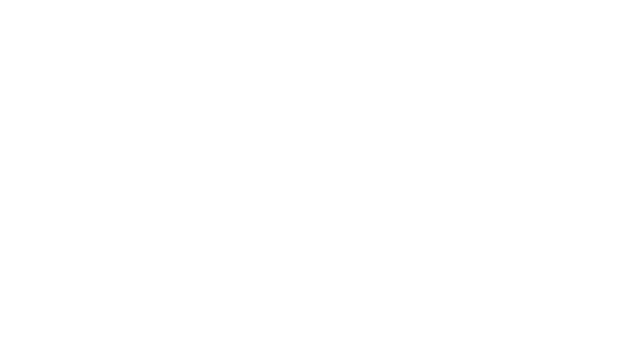
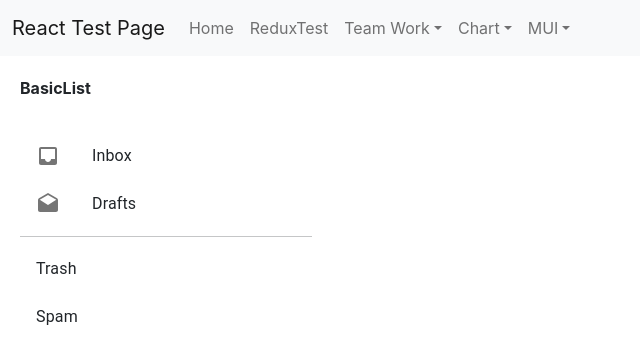
Before and after one commit to jinseok1306/React-Test, a React (Create React App) app in the folder ReactProject/client_app/: page /MUI/ListPage in a window 1280 px wide. Before the commit this address had no page. Shown: the top 364 px of the page, without its empty margins (0-640 px from the left). Built offline with nearby package versions, Linux system fonts and the light colour scheme.

Commit message:
MUI BasicList 테스트 완료

```diff
--- a/ReactProject/client_app/src/App.tsx
+++ b/ReactProject/client_app/src/App.tsx
@@ -37,6 +37,7 @@ function App() {
                   <Route path="/MUI/BadgePage" element={<Page.BadgePage />} />
                   <Route path="/MUI/ChipPage" element={<Page.ChipPage />} />
                   <Route path="/MUI/DividerPage" element={<Page.DividerPage />} />
+                  <Route path="/MUI/ListPage" element={<Page.ListPage />} />
                   </Routes>
           </Provider>
     </div>
--- /dev/null
+++ b/ReactProject/client_app/src/components/List/BasicList.tsx
@@ -0,0 +1,52 @@
+import * as React from 'react';
+import Box from '@mui/material/Box';
+import List from '@mui/material/List';
+import ListItem from '@mui/material/ListItem';
+import ListItemButton from '@mui/material/ListItemButton';
+import ListItemIcon from '@mui/material/ListItemIcon';
+import ListItemText from '@mui/material/ListItemText';
+import Divider from '@mui/material/Divider';
+import InboxIcon from '@mui/icons-material/Inbox';
+import DraftsIcon from '@mui/icons-material/Drafts';
+
+export default function BasicList() {
+    return (
+        <Box sx={{ width: '100%', maxWidth: 360, bgcolor: 'background.paper' }}>
+            <nav aria-label="main mailbox folders">
+                <List>
+                    <ListItem disablePadding>
+                        <ListItemButton>
+                            <ListItemIcon>
+                                <InboxIcon />
+                            </ListItemIcon>
+                            <ListItemText primary="Inbox" />
+                        </ListItemButton>
+                    </ListItem>
+                    <ListItem disablePadding>
+                        <ListItemButton>
+                            <ListItemIcon>
+                                <DraftsIcon />
+                            </ListItemIcon>
+                            <ListItemText primary="Drafts" />
+                        </ListItemButton>
+                    </ListItem>
+                </List>
+            </nav>
+            <Divider />
+            <nav aria-label="secondary mailbox folders">
+                <List>
+                    <ListItem disablePadding>
+                        <ListItemButton>
+                            <ListItemText primary="Trash" />
+                        </ListItemButton>
+                    </ListItem>
+                    <ListItem disablePadding>
+                        <ListItemButton component="a" href="#simple-list">
+                            <ListItemText primary="Spam" />
+                        </ListItemButton>
+                    </ListItem>
+                </List>
+            </nav>
+        </Box>
+    );
+}
--- a/ReactProject/client_app/src/components/Menu.tsx
+++ b/ReactProject/client_app/src/components/Menu.tsx
@@ -44,6 +44,7 @@ const Menu = () => {
                                 <NavDropdown.Item><Link to="/MUI/BadgePage" style={{ color: 'rgba(0, 0, 0, 0.55)', textDecoration: 'none' }}>BadgePage</Link></NavDropdown.Item>
                                 <NavDropdown.Item><Link to="/MUI/ChipPage" style={{ color: 'rgba(0, 0, 0, 0.55)', textDecoration: 'none' }}>ChipPage</Link></NavDropdown.Item>
                                 <NavDropdown.Item><Link to="/MUI/DividerPage" style={{ color: 'rgba(0, 0, 0, 0.55)', textDecoration: 'none' }}>DividerPage</Link></NavDropdown.Item>
+                                <NavDropdown.Item><Link to="/MUI/ListPage" style={{ color: 'rgba(0, 0, 0, 0.55)', textDecoration: 'none' }}>ListPage</Link></NavDropdown.Item>
                             </NavDropdown>
                         </Nav>
                     </Navbar.Collapse>
--- /dev/null
+++ b/ReactProject/client_app/src/pages/MUI/ListPage.tsx
@@ -0,0 +1,22 @@
+import React, { useCallback, useState } from "react";
+import Menu from '../../components/Menu';
+import Grid from '@mui/material/Grid';
+import BasicList from '../../components/List/BasicList';
+
+const ListPage = () => {
+    return (
+        <div>
+            <Menu />
+            <div style={{ margin: 20 }}>
+                <Grid container rowSpacing={1} columnSpacing={{ xs: 1, sm: 2, md: 3 }}>
+                    <Grid item xs={3}>
+                        <b>BasicList</b><div>&nbsp;</div>
+                        <BasicList />
+                    </Grid>
+                </Grid>
+            </div>
+        </div>
+    );
+};
+
+export default ListPage;
--- a/ReactProject/client_app/src/pages/index.tsx
+++ b/ReactProject/client_app/src/pages/index.tsx
@@ -25,3 +25,4 @@ export { default as AvatarPage } from './MUI/AvatarPage';
 export { default as BadgePage } from './MUI/BadgePage';
 export { default as ChipPage } from './MUI/ChipPage';
 export { default as DividerPage } from './MUI/DividerPage';
+export { default as ListPage } from './MUI/ListPage';
```
Also changed, not shown: 1 other file (tests, documents, lock files or other folders).
